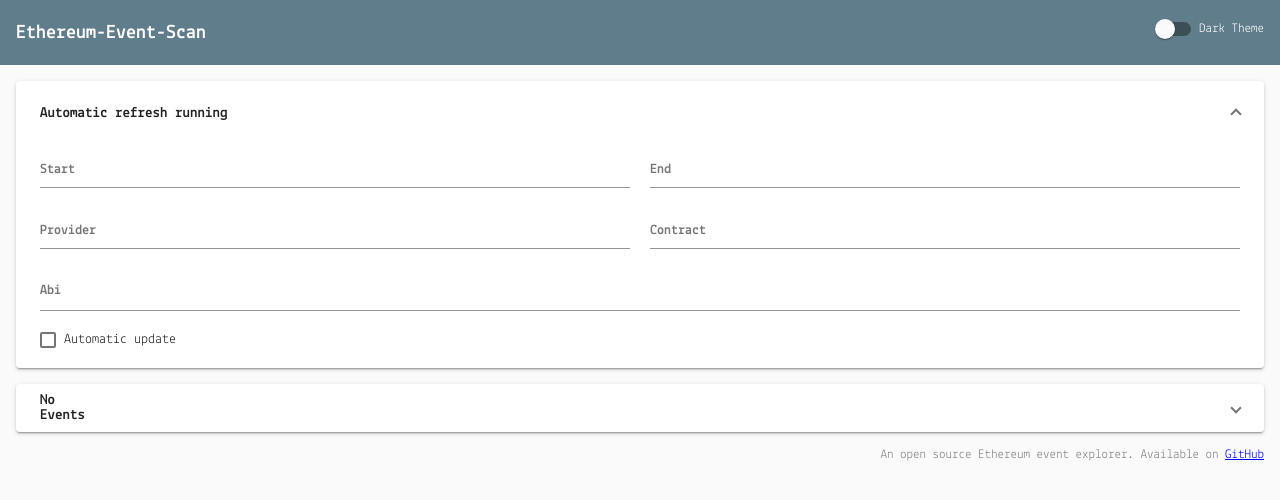
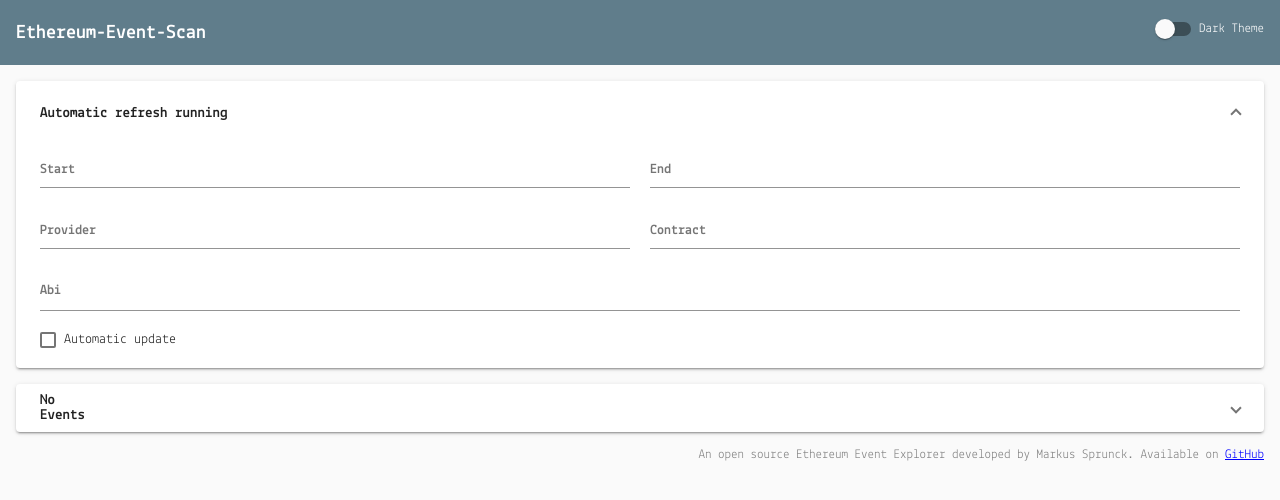
Before and after one commit to MarkusSprunck/ethereum-event-scan, an Angular app: page / in a window 1280 px wide. Shown: the top 500 px of the page. Built offline with nearby package versions, Linux system fonts and the light colour scheme; what web3 would draw is missing.

Commit message:
Improve status line text

```diff
--- a/src/app/pages/main/main.component.html
+++ b/src/app/pages/main/main.component.html
@@ -32,7 +32,7 @@
         </div>
 
        <div class="row">
-           <div class="footer">An open source Ethereum event explorer. Available on <a href="https://github.com/MarkusSprunck/ethereum-event-scan" class="table-link" target="_blank">GitHub</a></div>
+           <div class="footer">An open source Ethereum Event Explorer developed by Markus Sprunck. Available on <a href="https://github.com/MarkusSprunck/ethereum-event-scan" class="table-link" target="_blank">GitHub</a></div>
        </div>
 
 </div>
```
